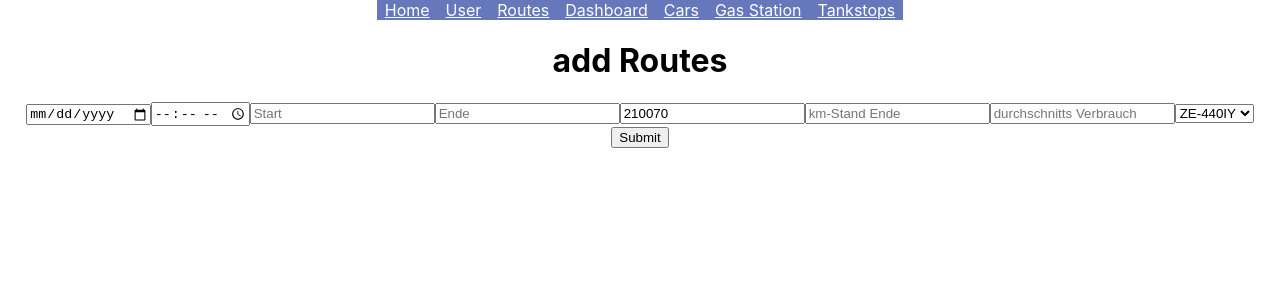
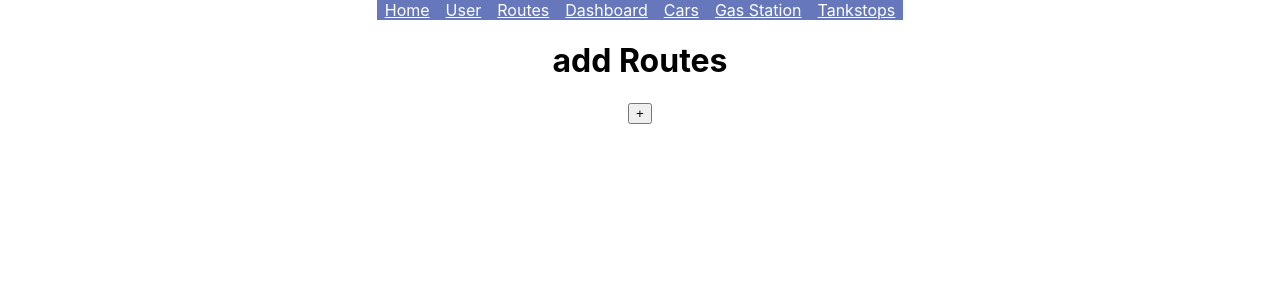
Before and after one commit to Vendone/spritapp, a React (Create React App) app: page /addRoutes in a window 1280 px wide. Shown: the top 300 px of the page. Built offline with nearby package versions, Linux system fonts and the light colour scheme.

Commit message:
Store funkitioniert

```diff
--- a/src/components/store.js
+++ b/src/components/store.js
@@ -1,16 +1,16 @@
 import { configureStore } from "@reduxjs/toolkit";
-import userSlice from "../features/User/userSlice";
-import routeSlice from "../features/AddRoute/addRouteSlice";
-import carsSlice from "../features/Cars/carsSlice";
-import tankStopsSlice from "../features/TankStops/tankStopsSlice";
-import gasStationsSlice from "../features/GasStation/gasStationSlice";
+import userReducer from "../features/User/userSlice";
+import routesReducer from "../features/Routes/routeSlice";
+import carsReducer from "../features/Cars/carsSlice";
+import tankStopsReducer from "../features/TankStops/tankStopsSlice";
+import gasStationsReducer from "../features/GasStation/gasStationSlice";
 
-export default configureStore({
+export const store = configureStore({
     reducer: {
-        user: userSlice,
-        routes: routeSlice,
-        cars: carsSlice,
-        tankstops: tankStopsSlice,
-        gasstations: gasStationsSlice
+        user: userReducer,
+        routes: routesReducer,
+        cars: carsReducer,
+        tankstops: tankStopsReducer,
+        gasstations: gasStationsReducer
     }
 });
--- a/src/features/AddRoute/AddRoute.js
+++ b/src/features/AddRoute/AddRoute.js
@@ -1,12 +1,13 @@
 import React, { useState } from "react";
 import { useSelector, useDispatch } from "react-redux";
-import { addRoute } from "./addRouteSlice";
+import { addRoute } from "../Routes/routeSlice";
 
 
 export const AddRoutes = () => {
     const cars = useSelector(state => state.cars);
-    const routes  = useSelector(state => state.routes);
+    const routes = useSelector(state => state.routes);
     const dispatch = useDispatch();
+
 
     const lengthMileage = routes.length - 1;
     const [date, setDate] = useState('');
@@ -44,40 +45,39 @@ export const AddRoutes = () => {
     const handleAvgConsumption = (e) => {
         setAvgConsumption(e.target.value);
     };
-
-    const handleSubmit = () => {
-        dispatch(addRoute(
-            {
-                id: 3,
-                date: Date.now(),
-                start_point: 'Bischofshofen',
-                end_point: 'Saalfelden',
-                mileage_start: 210035,
-                mileage_stop: 210070,
-                avg_fuel_consumption: 7.6,
-                user_id: 1,
-                car_id: 1
-            }));
+    const handleClick = () => {
+        dispatch(addRoute({id: 3,
+            date: Date.now(),
+            start_point: 'Saalfelden',
+            end_point: 'Bischofshofen',
+            mileage_start: 210000,
+            mileage_stop: 210035,
+            avg_fuel_consumption: 3.8,
+            user_id: 1,
+            car_id: 1}));
     };
-
     return (
         <div>
             <h1>add Routes</h1>
             <div>
-                <form action="/rute" onSubmit={handleSubmit}>
-                    <input type="date" name="date" id="date" value={date} onChange={handleDate} required />
-                    <input type="time" name="time" id="time" value={time} onChange={handleTime} required />
-                    <input type="text" name="start" id="start" value={start} placeholder="Start" onChange={handleStart} required />
-                    <input type="text" name="end" id="end" value={end} placeholder="Ende" onChange={handleEnd} required />
-                    <input type="number" name="mileageStart" id="mileageStart" step="1" value={mileageStart} onChange={handleMileageStart} required />
-                    <input type="number" name="mileageEnd" id="mileageEnd" step="1" value={mileageEnd} placeholder="km-Stand Ende" onChange={handleMileageEnd} required />
-                    <input type="number" name="avgConsumtion" id="avgConsumtion" step="0.1" value={avgConsumption} placeholder="durchschnitts Verbrauch" onChange={handleAvgConsumption} required />
+                <button onClick={handleClick}>+</button>
+            </div>
+        </div>
+    );
+}
+
+/*
+<form action="/rute" onSubmit={handleSubmit}>
+                    <input type="date" name="date" id="date" value={date} onChange={handleDate} />
+                    <input type="time" name="time" id="time" value={time} onChange={handleTime} />
+                    <input type="text" name="start" id="start" value={start} placeholder="Start" onChange={handleStart} />
+                    <input type="text" name="end" id="end" value={end} placeholder="Ende" onChange={handleEnd} />
+                    <input type="number" name="mileageStart" id="mileageStart" step="1" value={mileageStart} onChange={handleMileageStart} />
+                    <input type="number" name="mileageEnd" id="mileageEnd" step="1" value={mileageEnd} placeholder="km-Stand Ende" onChange={handleMileageEnd} />
+                    <input type="number" name="avgConsumtion" id="avgConsumtion" step="0.1" value={avgConsumption} placeholder="durchschnitts Verbrauch" onChange={handleAvgConsumption} />
                     <select name="cars" id="cars">
                         {cars.map((car) => (<option value={car.id} key={car.id}>{car.license_plate}</option>))}
                     </select>
                     <input type="submit" />
                 </form>
-            </div>
-        </div>
-    );
-}
+*/
--- a/src/features/Routes/Routes.js
+++ b/src/features/Routes/Routes.js
@@ -10,7 +10,6 @@ export const Rute = () => {
             <h1>Routes</h1>
             <div>
                 {store.map((obj) =>
-
                     <div className="store" key={obj.id}>
                         <div>
                             <h5>Datum:</h5>
--- a/src/features/AddRoute/addRouteSlice.js
+++ b/src/features/Routes/routeSlice.js
@@ -1,6 +1,5 @@
 import { createSlice } from "@reduxjs/toolkit";
 
-// Slice Object
 const options = {
     name: 'routes',
     initialState: [
@@ -14,17 +13,6 @@ const options = {
             avg_fuel_consumption: 3.8,
             user_id: 1,
             car_id: 1
-        },
-        {
-            id: 2,
-            date: Date.now(),
-            start_point: 'Bischofshofen',
-            end_point: 'Saalfelden',
-            mileage_start: 210035,
-            mileage_stop: 210070,
-            avg_fuel_consumption: 7.6,
-            user_id: 1,
-            car_id: 1
         }
     ],
     reducers: {
@@ -33,11 +21,25 @@ const options = {
         },
         removeRoute: (state, action) => {
             state.filter(route => route.id !== action.payload.id);
-        }
-    }
-}
+        },
+    },
+};
 
 export const routeSlice = createSlice(options);
 
 export const { addRoute, removeRoute } = routeSlice.actions;
 export default routeSlice.reducer;
+
+/*
+{
+            id: 1,
+            date: Date.now(),
+            start_point: 'Saalfelden',
+            end_point: 'Bischofshofen',
+            mileage_start: 210000,
+            mileage_stop: 210035,
+            avg_fuel_consumption: 3.8,
+            user_id: 1,
+            car_id: 1
+        }
+*/
--- a/src/index.js
+++ b/src/index.js
@@ -1,7 +1,7 @@
 import React from 'react';
 import ReactDOM from 'react-dom/client';
 import { Provider } from 'react-redux';
-import store from './components/store';
+import { store } from './components/store';
 import './index.css';
 import App from './components/App/App';
 
```
